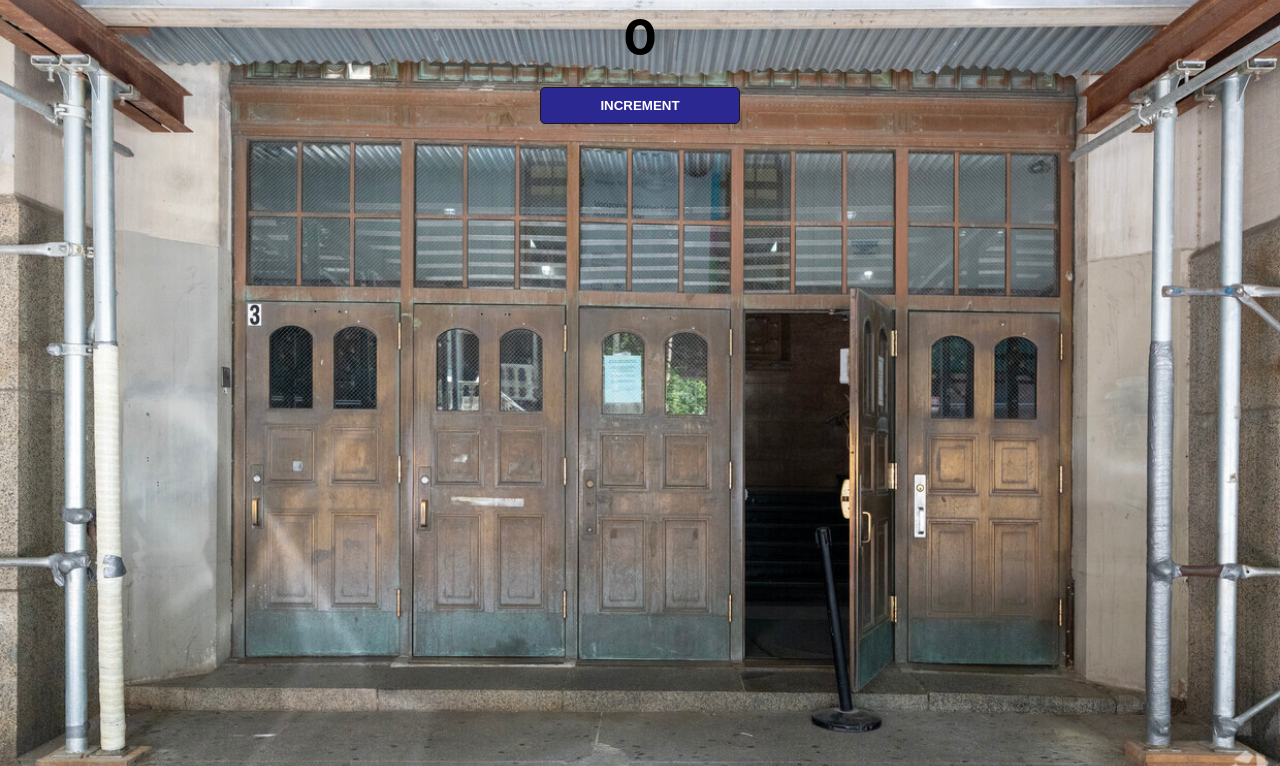
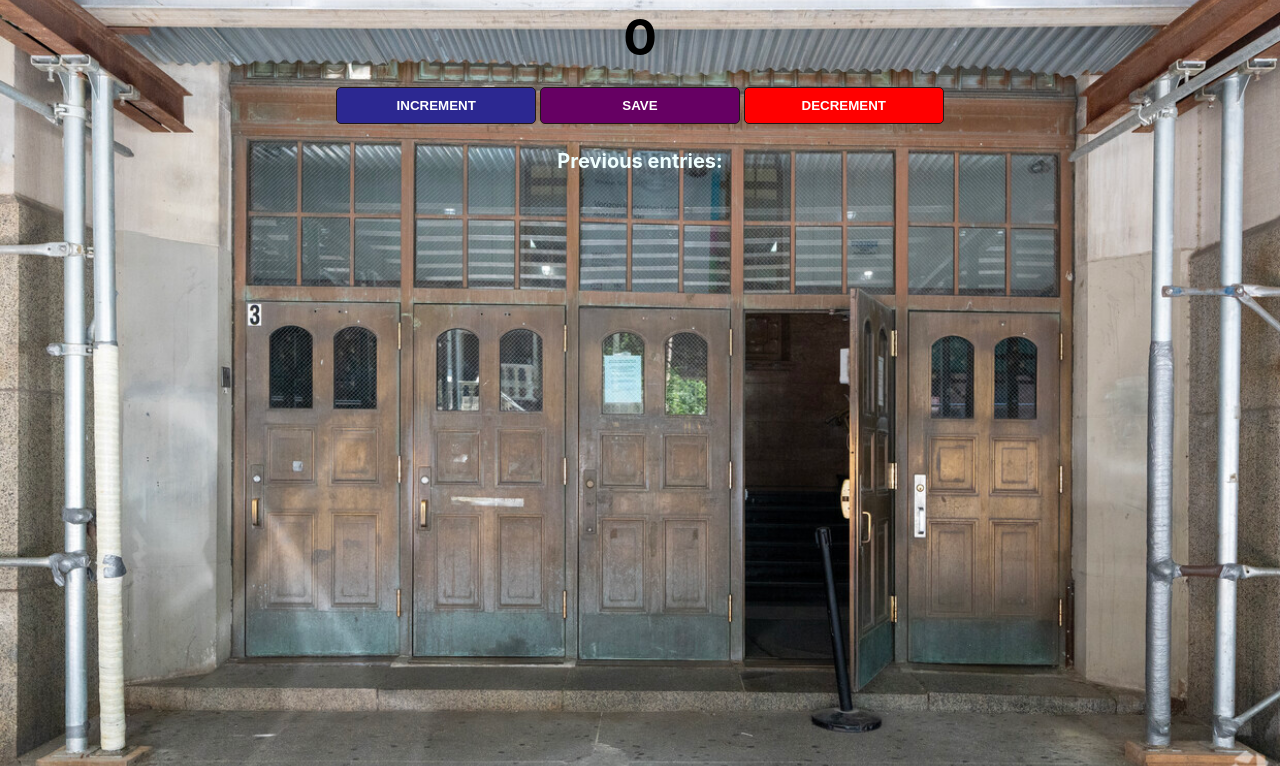
Before and after one commit to RickyJiang3625/CounterApp, a plain HTML site: page index.html in a window 1280 px wide. Shown: the part 52-818 px from the top of the page. Drawn offline with Linux system fonts and the light colour scheme.

Commit message:
Add files via upload

```diff
--- a/index.html
+++ b/index.html
@@ -8,16 +8,10 @@
                 <h2 id="count-el">0</h2>
 
                 <button id="increment-btn" onclick="increment()">INCREMENT</button>
+                <button id="save-btn" onclick="save()">SAVE</button>
+                <button id="decrement-btn" onclick="decrement()">DECREMENT</button>
+                <p id="saves">Previous entries: </p>
     </body>
     <script src="index.js"></script>
-    <script>
-                    let count = 0;
-            function increment() {
-                count = count +1
-                console.log(count)
-                document.getElementById("count-el").innerHTML = count;
 
-
-            }
-    </script>
 </html>
--- a/index.js
+++ b/index.js
@@ -1,3 +1,24 @@
 let title = document.createElement("title");
 title.innerHTML = "Clicker";
 document.head.appendChild(title);
+
+let count = 0;
+function increment() {
+    count = count +1
+    console.log(count)
+    document.getElementById("count-el").innerHTML = count;
+
+
+}
+function decrement() {
+    if(count > 0){
+    count = count - 1
+    }
+    console.log(count)
+    document.getElementById("count-el").innerHTML = count;
+
+
+}
+function save(){
+    document.getElementById("saves").innerHTML +=count + "-"
+}
--- a/style.css
+++ b/style.css
@@ -48,3 +48,10 @@ body {
     #save-btn {
       background: #660063;
     }
+    #decrement-btn{
+      background: #FF0000;
+    }
+    p{
+      font-size: 20px;
+      color:azure;
+    }
```
